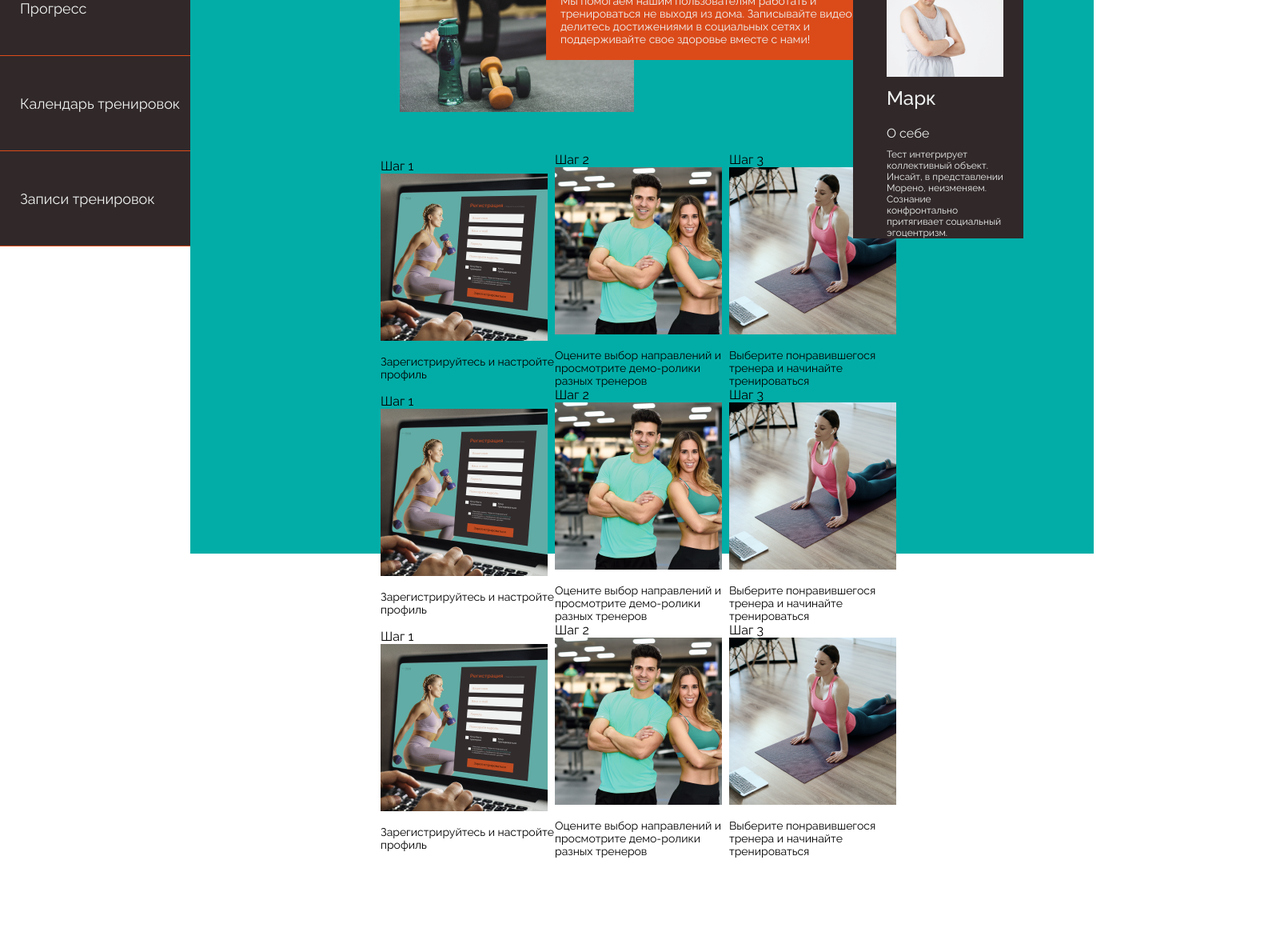
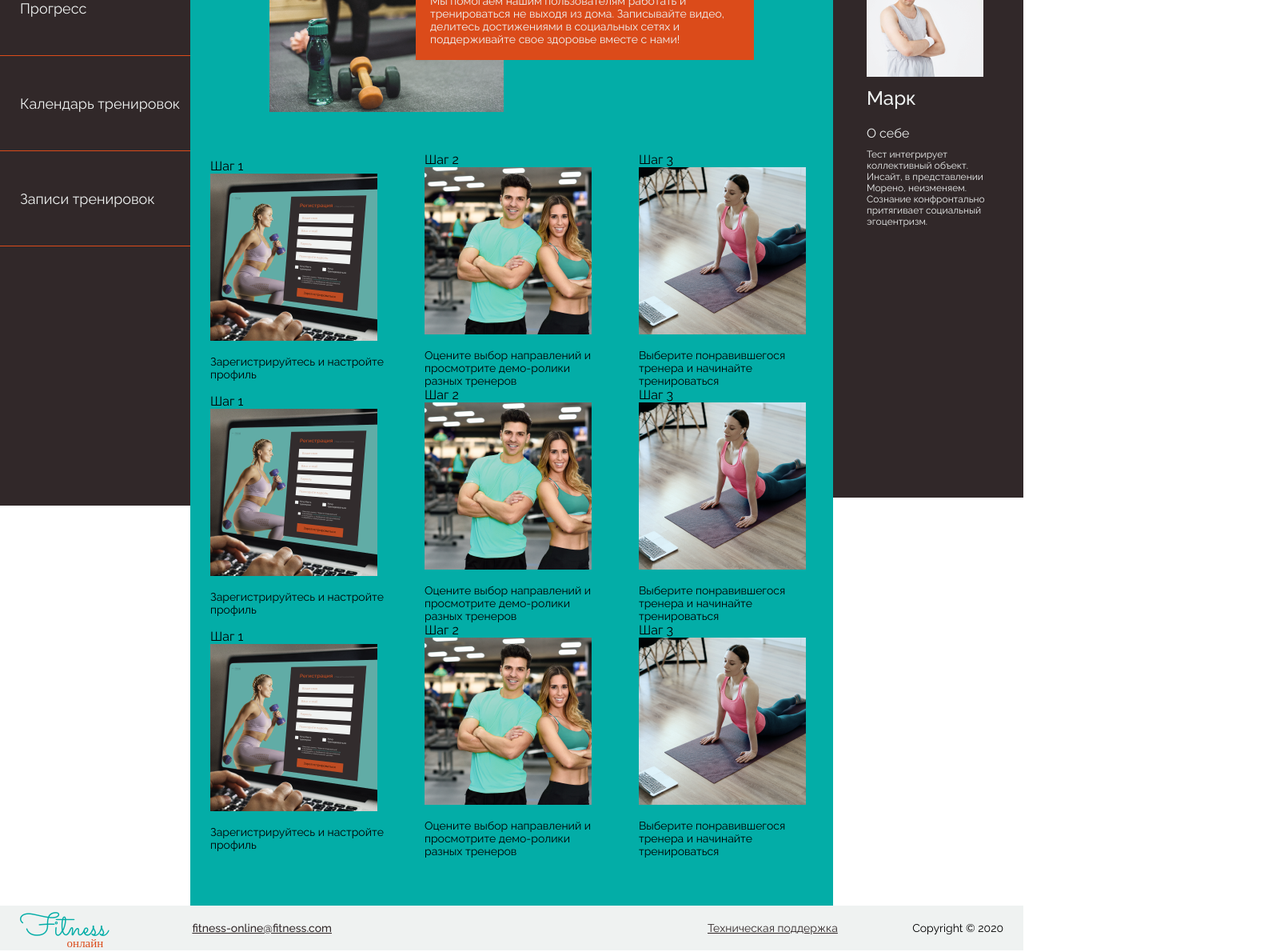
Before and after one commit to ZoricmaTs/fitness_online_v2, a Vue app: page /#/profiletrainerstart/1/aboutservice in a window 1280 px wide. Shown: the part 284-1474 px from the top of the page at 80% size, 1581 px wide, since content can reach past the window. Before the commit the page ends 1356 px from the top, so only its background shows below. Built offline with nearby package versions, Linux system fonts and the light colour scheme.

Commit message:
sidebar components

```diff
--- a/src/assets/scss/about-serv.scss
+++ b/src/assets/scss/about-serv.scss
@@ -15,8 +15,7 @@
   background-color: $color-blue;
   padding-top: 60px;
   padding-bottom: 60px;
-  height: 100vh;
-  width: 100%;
+  // width: 100%;
   &__linkback {
     position: absolute;
     left: 25px;
--- a/src/assets/scss/left-sidebar.scss
+++ b/src/assets/scss/left-sidebar.scss
@@ -4,16 +4,10 @@
 }
 .left-sidebar {
   //overflow: hidden;
-  position: -webkit-sticky;
-  position: sticky;
-  top: 0;
-  left: 0;
+  height: 100%;
   padding-top: 60px;
   padding-right: 60px;
-  height: 100%;
   width: 178px;
-
-  z-index: 5;
   background-color: $color-dark-gray;
   color: $color-white;
   font-style: normal;
--- a/src/assets/scss/right-sidebar.scss
+++ b/src/assets/scss/right-sidebar.scss
@@ -1,21 +1,16 @@
 @import '@/assets/scss/variables.scss';
 
 .body-block {
-  position: relative;
+  // position: relative;
 }
 .right-sidebar {
   display: flex;
   flex-direction: column;
   justify-content: flex-start;
   align-items: flex-end;
-  z-index: 5;
-  position: -webkit-sticky;
-  position: sticky;
-  top: 0;
-  right: 0;
+  height: 100%;
   padding-top: 50px;
   padding-right: 25px;
-  height: 100%;
   width: 213px;
   background-color: $color-dark-gray;
   color: $color-white;
--- a/src/components/AboutServcomp.vue
+++ b/src/components/AboutServcomp.vue
@@ -1,5 +1,5 @@
 <template>
-  <section class="about-serv block-grid-min">
+  <section class="about-serv">
     <h2 class="about-serv__heading text__heading_size_l">
       Что предлагает наш сервис?
     </h2>
--- a/src/views/User/BasePage.vue
+++ b/src/views/User/BasePage.vue
@@ -2,12 +2,23 @@
   <div>
     <NavbarBase />
     <div class="layout">
-      <LeftsidebarUser />
-      <slot>
-        default text
-      </slot>
-      <RightsidebarUser />
+      <div class="column">
+        <LeftsidebarUser />
+      </div>
+
+      <div class="content">
+        <slot>
+          default text
+        </slot>
+      </div>
+
+      <div class="column">
+        <RightsidebarUser />
+      </div>
     </div>
+    <footer class="foo">
+      <FooterBase />
+    </footer>
   </div>
 </template>
 
@@ -15,12 +26,14 @@
 import NavbarBase from '@/components/NavbarBase.vue'
 import LeftsidebarUser from '@/components/LeftsidebarUser.vue'
 import RightsidebarUser from '@/components/RightsidebarUser.vue'
+import FooterBase from '@/components/FooterBase.vue'
 
 export default {
   components: {
     NavbarBase,
     LeftsidebarUser,
-    RightsidebarUser
+    RightsidebarUser,
+    FooterBase
   }
 }
 </script>
@@ -30,4 +43,20 @@ export default {
   display: flex;
   flex-direction: row;
 }
+
+.content {
+  flex-grow: 1;
+}
+
+.column {
+  position: -webkit-sticky;
+  position: sticky;
+  top: 0;
+  left: 0;
+  height: 100vh;
+}
+.foo {
+  height: 50px;
+  background-color: blueviolet;
+}
 </style>
```
